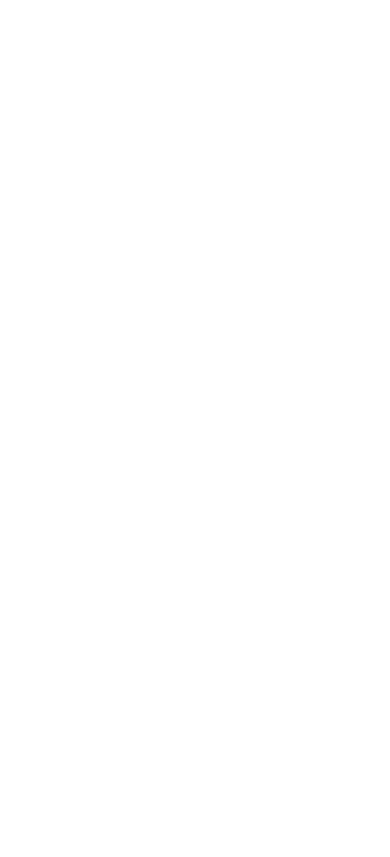
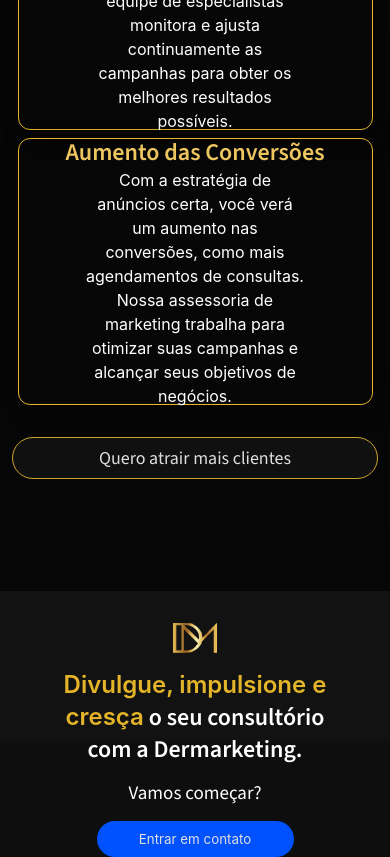
Before and after one commit to EvertonSouzaFerreira/Dermarketing, a React (Create React App) app: page / in a window 390 px wide. Shown: the part 8680-9537 px from the top of the page. Before the commit the page ends 7258 px from the top, so only its background shows below. Built offline with nearby package versions, Linux system fonts and the light colour scheme.

Commit message:
tela vamos comecar mobile

```diff
--- a/src/App.js
+++ b/src/App.js
@@ -43,8 +43,8 @@
       <Destaque />
       <Identidade />
       <Anuncio />
-      {/* <DermarVantagens />
-      <VamosComecar /> */}
+      <DermarVantagens />
+      <VamosComecar />
     </>
   );
 }
--- a/src/components/DermarVantagens/DermarVantagens.jsx
+++ b/src/components/DermarVantagens/DermarVantagens.jsx
@@ -24,8 +24,12 @@
   return (
     <ContainerDermaVantagens id='Derma'>
         <div className='fundoTitulo'>
+
+
                 <img src={fundoTitulo} alt="" />
-            <h5>Mas apenas isso não basta: <br/><span>Uma identidade visual </span> bem elaborada <br/> <span>torna tudo muito mais atraente</span> </h5>
+            <h5>Com anúncios feito no Google <br/><span>você pode alcançar muito
+                mais pacientes! </span> A Dermarketing
+                te mostra as vantagens! </h5>
         </div>
         <div className='cards'>
         <Card ref={ref} isInView={isInView} className='card1' >
--- a/src/components/DermarVantagens/DermarVantagensStyled.jsx
+++ b/src/components/DermarVantagens/DermarVantagensStyled.jsx
@@ -34,7 +34,13 @@
     /* max-height: 100vh; */
     gap: 2rem;
     padding: 32px 40px;
-    background: none;
+
+
+    @media (max-width: 768px) {
+            margin-top: 3rem;
+
+            }
+
     .cards{
         display: flex;
         flex-wrap: wrap;
@@ -50,12 +56,27 @@
             height: 100%;
         }
 
+
+
     }
 
 
     .fundoTitulo{
         display: flex;
         width: 100%;
+
+        @media (max-width: 768px) {
+            img{
+                width: 30px;
+                height: 94px;
+            }
+
+            h5{
+                width: 334px;
+                height: 67px;
+                font-size: 18px;
+            }
+        }
 
     }
 
@@ -101,7 +122,7 @@
   height: 267px;
   cursor: pointer;
   /* Box Defaut */
-  background: #121212;
+  border: 1px solid #E4B528;
   /* Sombra */
   box-shadow: 8px 4px 21px rgba(0, 0, 0, 0.5);
   border-radius: 12px;
--- a/src/components/vamosComecar/VamosComecar.jsx
+++ b/src/components/vamosComecar/VamosComecar.jsx
@@ -20,7 +20,7 @@
             <p>Vamos começar?</p>
             <button>Entrar em contato</button>
         </div>
-        <img src={imgDoctor} alt="imagenDotor" />
+        <img className='imgDoctor' src={imgDoctor} alt="imagenDotor" />
 
     </ContainerVamosComecar>
   )
--- a/src/components/vamosComecar/VamosComecarStyled.jsx
+++ b/src/components/vamosComecar/VamosComecarStyled.jsx
@@ -11,7 +11,17 @@
     align-items: center;
     justify-content: space-evenly;
     background-image: url(${fundoDescricao});
-        background-size: contain;
+    background-size: contain;
+
+    @media (max-width: 768px){
+        margin-top: 5rem;
+        height: fit-content;
+
+        .imgDoctor  {
+            display: none;
+        }
+        }
+
     .containertitle{
         display: flex;
         flex-direction: column;
@@ -21,6 +31,22 @@
 
         img{
             width: 74px;
+        }
+
+        @media (max-width: 768px){
+            align-items: center;
+            background: #121212;
+            padding: 2rem;
+            h4{
+                text-align: center;
+                font-size: 24px;
+            }
+            p{
+                font-size: 19px;
+            }
+            img{
+                width: 44px;
+            }
         }
     }
 
```
